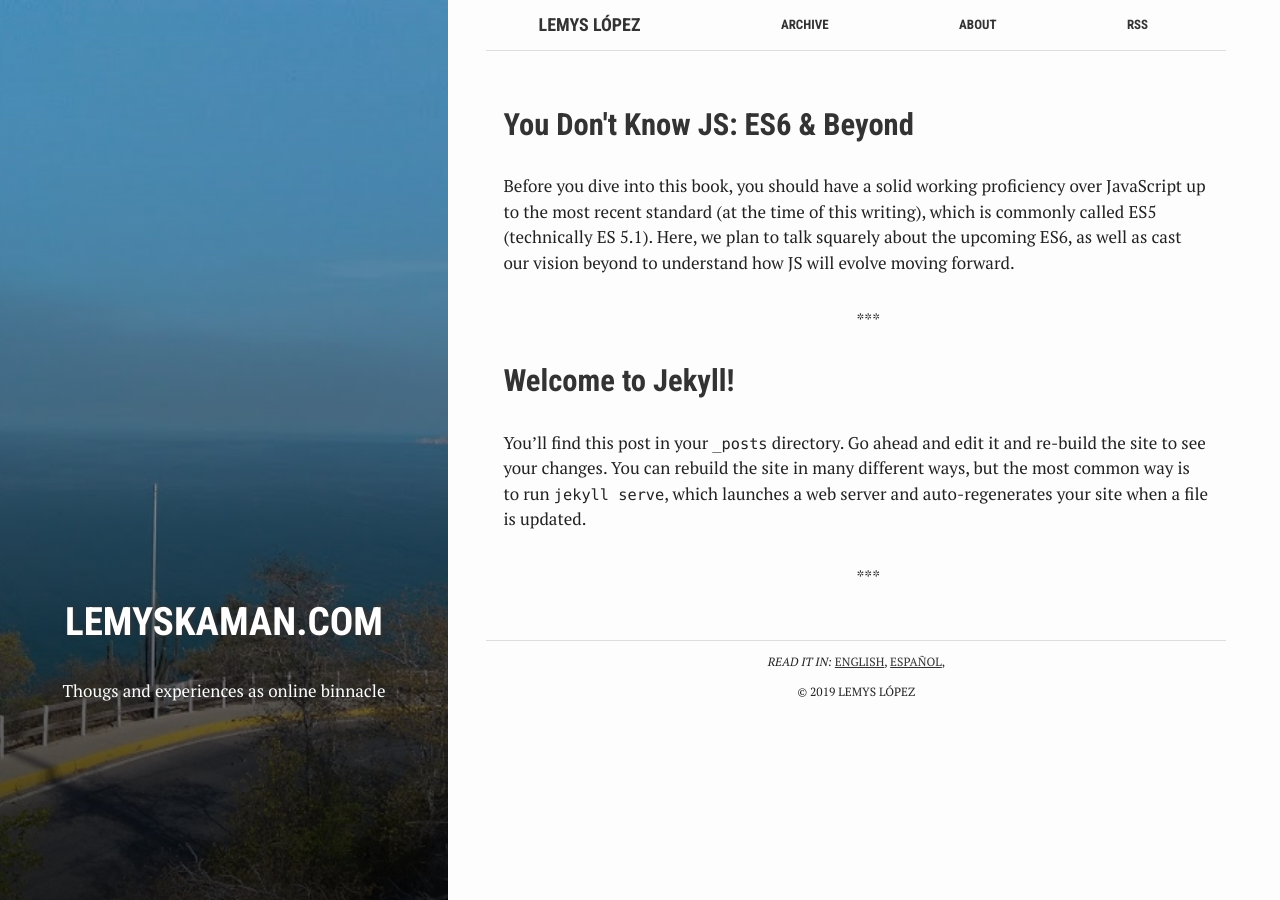
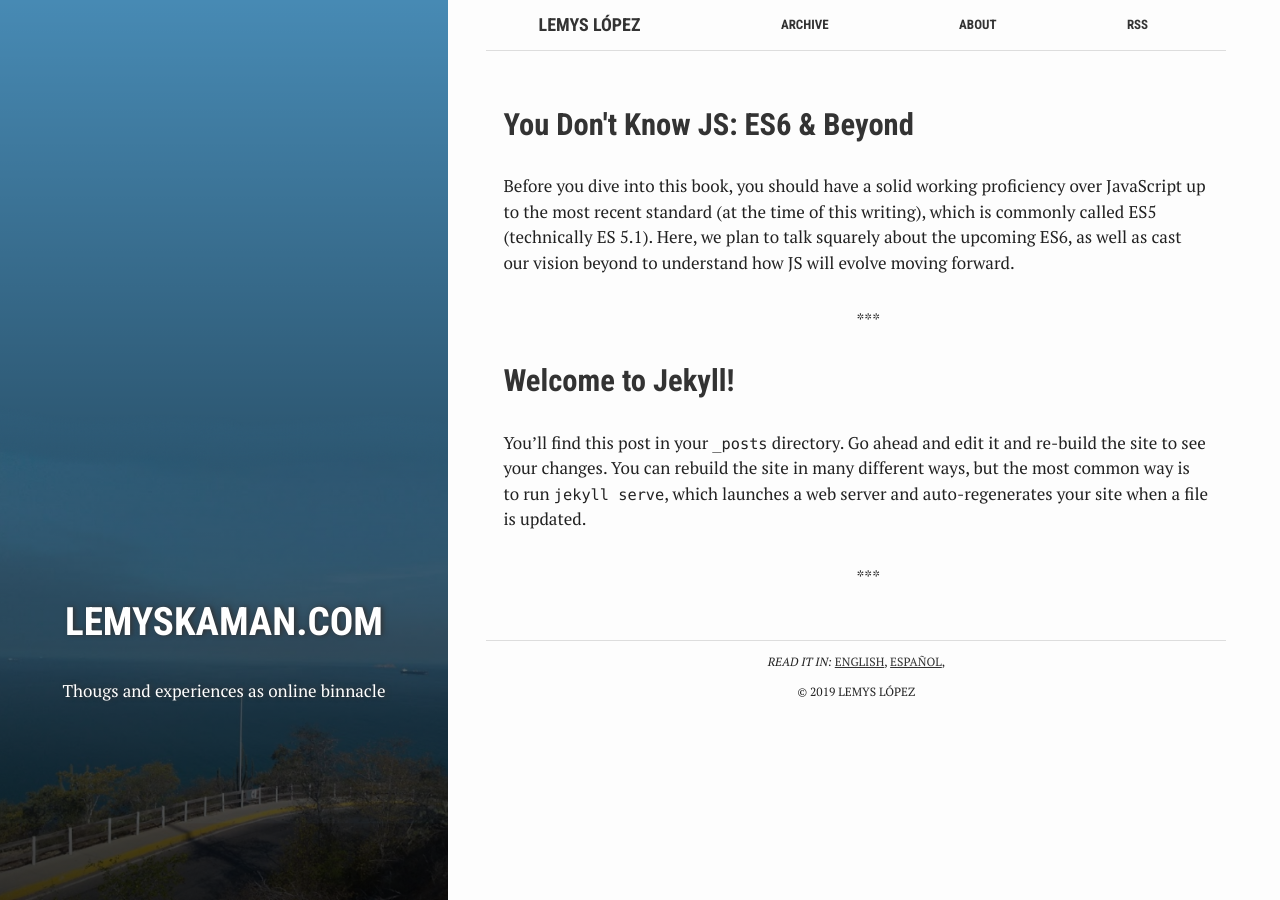
Before and after one commit to lemyskaman/lemyskaman.github.io, a Jekyll site: the page built from index.html, in a window 1280 px wide. Built offline with Jekyll 4.4.1, drawn with Linux system fonts in a browser that asks for light colours.

Commit message:
Update from Forestry.io lemyskaman@gmail.com updated index.html

```diff
--- a/index.html
+++ b/index.html
@@ -1,10 +1,11 @@
 ---
-bg: "/IMG_20180610_085302601.jpg"
+bg: "/home_3_lecheria_morro.png"
 layout: home
 title: lemyskaman.com
 crawlertitle: lemyskaman's blog
 summary: Thougs and experiences as online binnacle
 lang: en
 lang-ref: home
+content: ''
 
 ---
```
